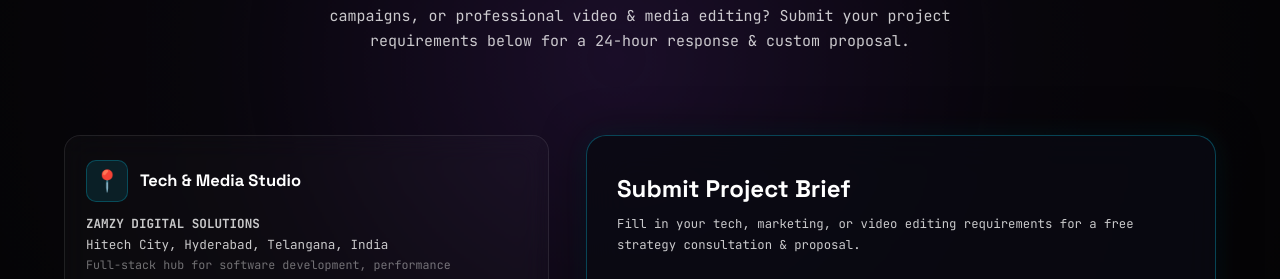
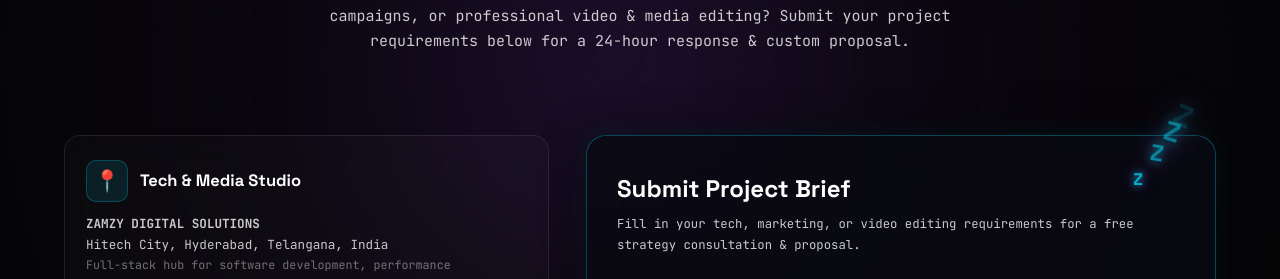
Before and after one commit to samirahamath/zamzy-live, a PHP site: page /contact.php in a window 1280 px wide. Shown: the part 264-543 px from the top of the page. Run offline with PHP 8.4, Linux system fonts and the light colour scheme; data that the repository does not hold is empty; some libraries are stand-ins or nearby versions; some web fonts are replaced.

Commit message:
feat: Add floating Z brand sway animation to contact and careers forms

```diff
--- a/contact.php
+++ b/contact.php
@@ -354,6 +354,14 @@ $pdo = getDbConnection();
 
       <!-- Right Column: Interactive Intake Form -->
       <div class="contact-form-wrap">
+        <!-- Floating Z Brand Animation -->
+        <div class="z-floating-container" aria-hidden="true">
+          <div class="z z-1">Z</div>
+          <div class="z z-2">Z</div>
+          <div class="z z-3">Z</div>
+          <div class="z z-4">Z</div>
+        </div>
+
         <h2 class="contact-form-title">Submit Project Brief</h2>
         <p class="contact-form-sub">Fill in your tech, marketing, or video editing requirements for a free strategy consultation &amp; proposal.
         </p>
--- a/tooplate-vora-bold-style.css
+++ b/tooplate-vora-bold-style.css
@@ -4383,3 +4383,58 @@ button {
   right: 0;
   width: 0;
 }
+
+/* ====================================================
+   ZAMZY FLOATING "Z" BRAND ANIMATION
+   ==================================================== */
+.z-floating-container {
+  position: absolute;
+  top: 20px;
+  right: 25px;
+  width: 60px;
+  height: 60px;
+  pointer-events: none;
+  z-index: 10;
+}
+
+.z {
+  position: absolute;
+  font-family: var(--display), sans-serif;
+  font-size: 28px;
+  font-weight: 700;
+  color: var(--cyan);
+  text-shadow: 0 0 12px rgba(6, 182, 212, 0.9), 0 0 25px rgba(139, 92, 246, 0.7);
+  opacity: 0;
+  pointer-events: none;
+  user-select: none;
+}
+
+.z-1 {
+  animation: swayUpToRight 2.4s ease-out infinite;
+}
+
+.z-2 {
+  animation: swayUpToRight 2.4s ease-out 0.6s infinite;
+}
+
+.z-3 {
+  animation: swayUpToRight 2.4s ease-out 1.2s infinite;
+}
+
+.z-4 {
+  animation: swayUpToRight 2.4s ease-out 1.8s infinite;
+}
+
+@keyframes swayUpToRight {
+  0% {
+    transform: translate(0, 0) rotate(0deg) scale(0.6);
+    opacity: 0.95;
+  }
+  50% {
+    opacity: 0.65;
+  }
+  100% {
+    transform: translate(50px, -70px) rotate(25deg) scale(1.15);
+    opacity: 0;
+  }
+}
```
Also changed, not shown: careers.php (+9 -1 lines), index.html (+23 -17 lines).
